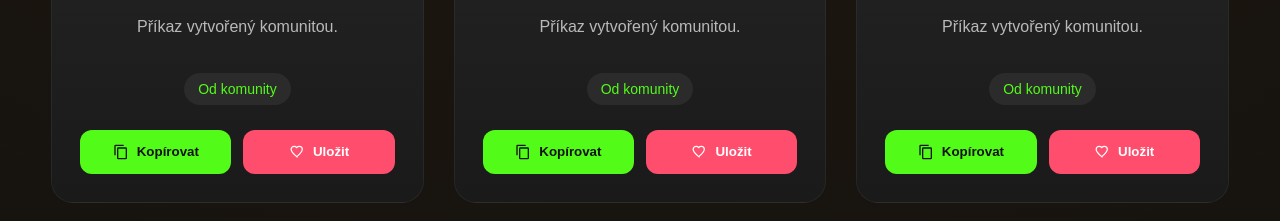
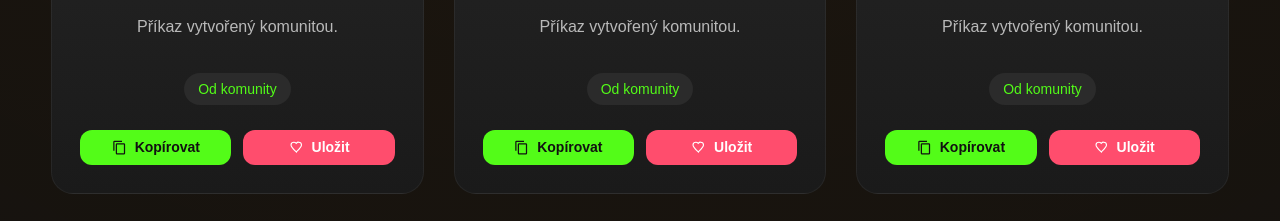
Before and after one commit to Gasbyn/gasbyn-website, a plain HTML site: page commands.html in a window 1280 px wide. Shown: the part 930-1151 px from the top of the page. Drawn offline with Linux system fonts and the light colour scheme.

Commit message:
Fix Kick, Discord and Instagram marks; stop copy buttons stretching

```diff
--- a/css/icons.css
+++ b/css/icons.css
@@ -11,12 +11,19 @@
   flex-shrink: 0;
 }
 
-img.btn-icon {
-  width: 16px;
-  height: 16px;
+img.btn-icon,
+.copy-product img,
+.buttons button img {
+  width: 15px !important;
+  height: 15px !important;
+  min-width: 15px;
+  min-height: 15px;
+  max-width: 15px !important;
+  max-height: 15px !important;
+  flex: 0 0 15px;
   margin: 0;
   display: block;
-  vertical-align: middle;
+  object-fit: contain;
 }
 
 .copy-product,
@@ -26,6 +33,15 @@ img.btn-icon {
   align-items: center;
   justify-content: center;
   gap: 8px;
+  min-height: 0;
+}
+
+.buttons button.copy,
+.buttons button.favorite {
+  flex: 1 1 0;
+  padding: 10px 12px;
+  font-size: 14px;
+  line-height: 1;
 }
 
 .hero-buttons a {
```
Also changed, not shown: assets/icons/discord.svg, assets/icons/instagram.svg, assets/icons/kick.svg.
